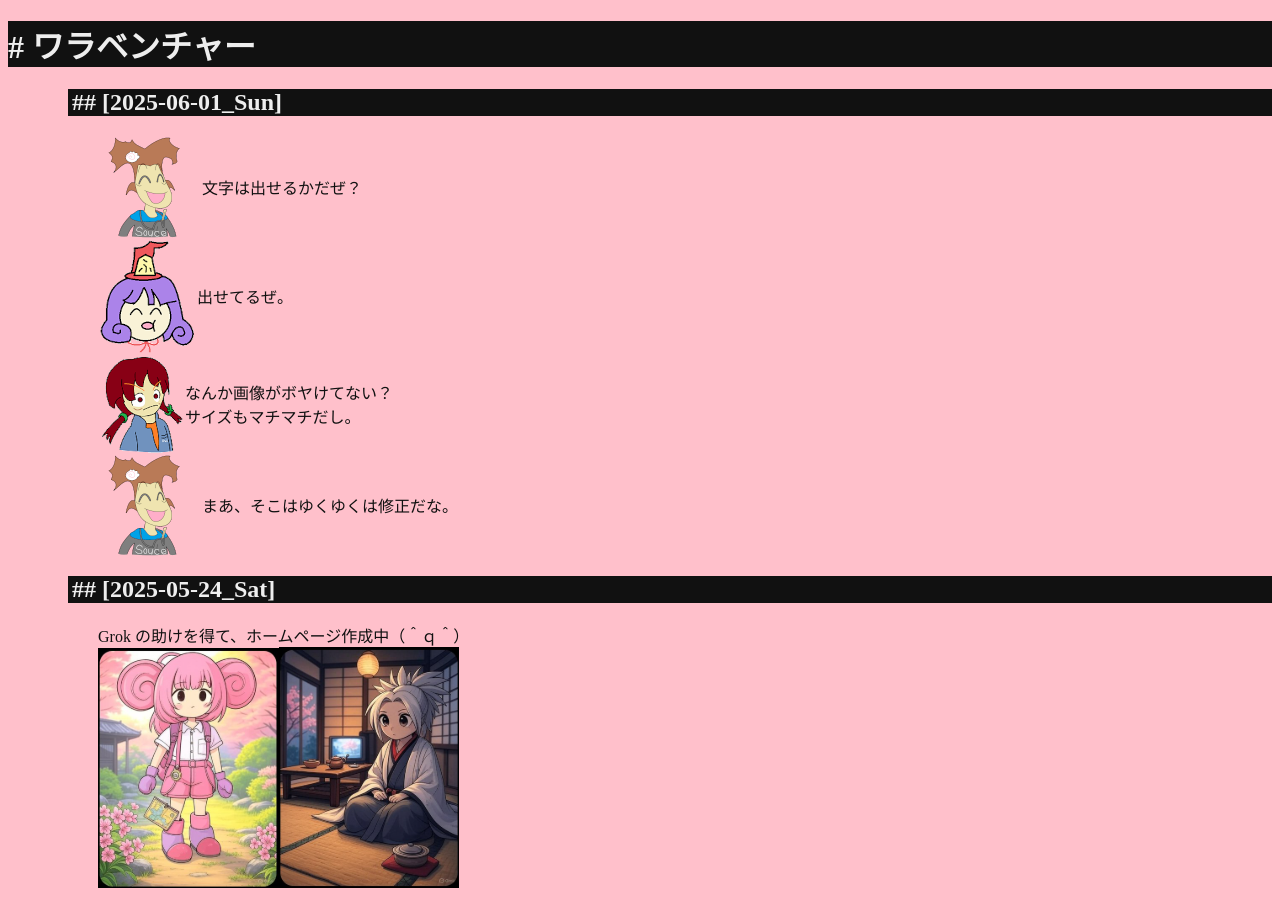
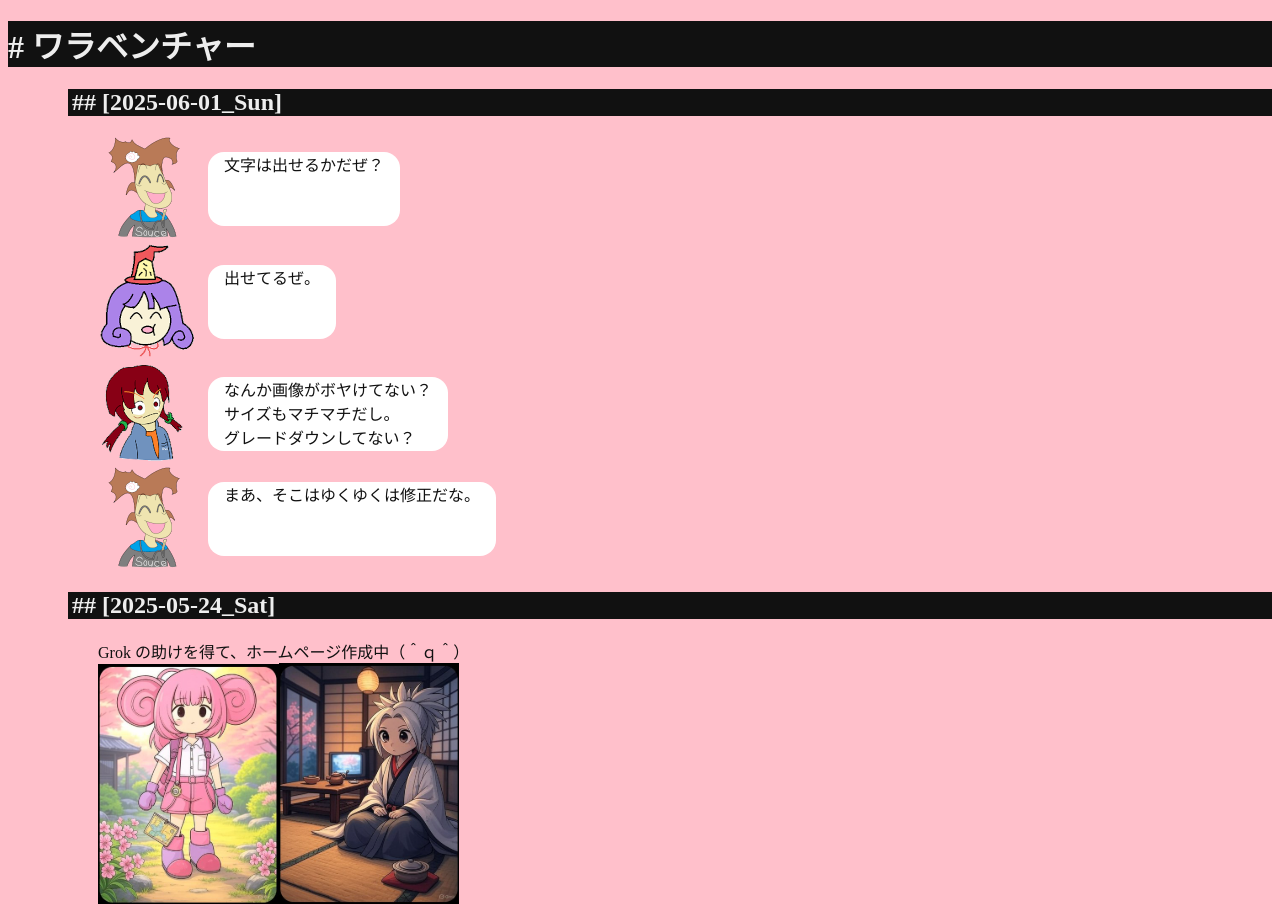
Before and after one commit to muzudho/Warabenture-2025, a Nuxt app: page / in a window 1280 px wide. Built offline with nearby package versions, Linux system fonts and the light colour scheme.

Commit message:
吹き出し機能を追加。

```diff
--- a/app.vue
+++ b/app.vue
@@ -11,20 +11,36 @@
     <h2>## [2025-06-01_Sun]</h2>
     <div class="div2">
       <div class="talk">
-        <img src="@/assets/img/202101__character__24-o2o2o3o0.png" />
-        <span>文字は出せるかだぜ？</span>
+        <div class="face-container">
+          <img src="@/assets/img/202101__character__24-o2o2o3o0.png" />
+        </div>
+        <div class="baloon">
+          文字は出せるかだぜ？
+        </div>
       </div>
       <div class="talk">
-        <img src="@/assets/img/202101__character__28--kifuwarabe-futsu-o2o0.png" />
-        <span>出せてるぜ。</span>
+        <div class="face-container">
+          <img src="@/assets/img/202101__character__28--kifuwarabe-futsu-o2o0.png" />
+        </div>
+        <div class="baloon">
+          出せてるぜ。
+        </div>
       </div>
       <div class="talk">
-        <img src="@/assets/img/202108__character__12--ohkina-hiyoko-futsu2-o2o0.png" />
-        <span>なんか画像がボヤけてない？<br/>サイズもマチマチだし。</span>
+        <div class="face-container">
+          <img src="@/assets/img/202108__character__12--ohkina-hiyoko-futsu2-o2o0.png" />
+        </div>
+        <div class="baloon">
+          なんか画像がボヤけてない？<br/>サイズもマチマチだし。<br/>グレードダウンしてない？
+        </div>
       </div>
       <div class="talk">
-        <img src="@/assets/img/202101__character__24-o2o2o3o0.png" />
-        <span>まあ、そこはゆくゆくは修正だな。</span>
+        <div class="face-container">
+          <img src="@/assets/img/202101__character__24-o2o2o3o0.png" />
+        </div>
+        <div class="baloon">
+          まあ、そこはゆくゆくは修正だな。
+        </div>
       </div>
     </div>
 
@@ -60,13 +76,20 @@ div.div2 {
   margin-left: 90px;
 }
 
-p.p2 {
-  color: #111111;
-  margin-left: 90px;
-}
-
 div.talk{
   display: flex;
   align-items: center;
 }
+
+div.face-container{
+  width:110px;
+}
+
+div.baloon{
+  height:74px;
+  padding-left:16px;
+  padding-right:16px;
+  background-color: white;
+  border-radius: 16px;
+}
 </style>
```
